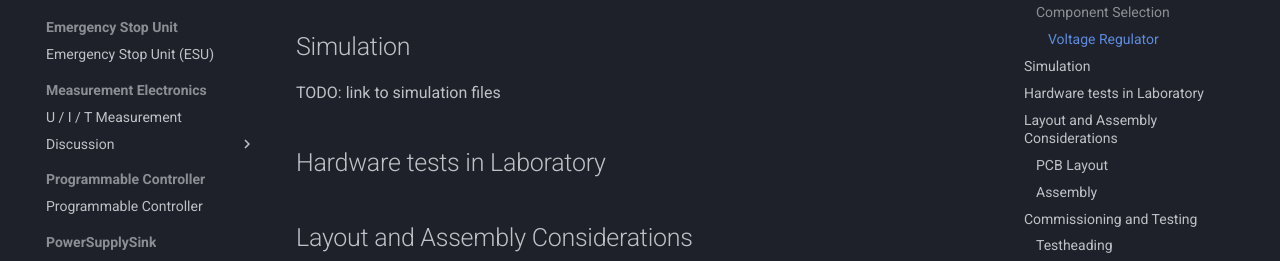
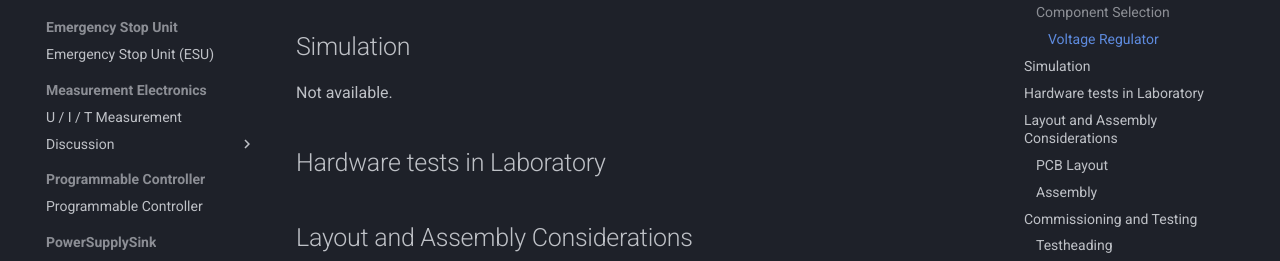
Before and after one commit to pascalguttmann/obat, an MkDocs documentation site: the page built from docs/design/pss/power/power.md, in a window 1280 px wide and 900 px high, scrolled down 2116 px. Shown: the part 177-438 px from the top of the window. Built offline with MkDocs 1.6.1 and Material for MkDocs 9.7.7, drawn with Linux system fonts in a browser that asks for light colours; comment, search, counter and statistics services are not loaded.

Commit message:
add power ltspice simulation negative report

```diff
--- a/docs/design/pss/power/power.md
+++ b/docs/design/pss/power/power.md
@@ -87,7 +87,7 @@ Search on Mouser for: [MC7805BDTG](https://mou.sr/4eRkZ1s)
 
 ## Simulation
 
-TODO: link to simulation files
+Not available.
 
 ## Hardware tests in Laboratory
 
```
